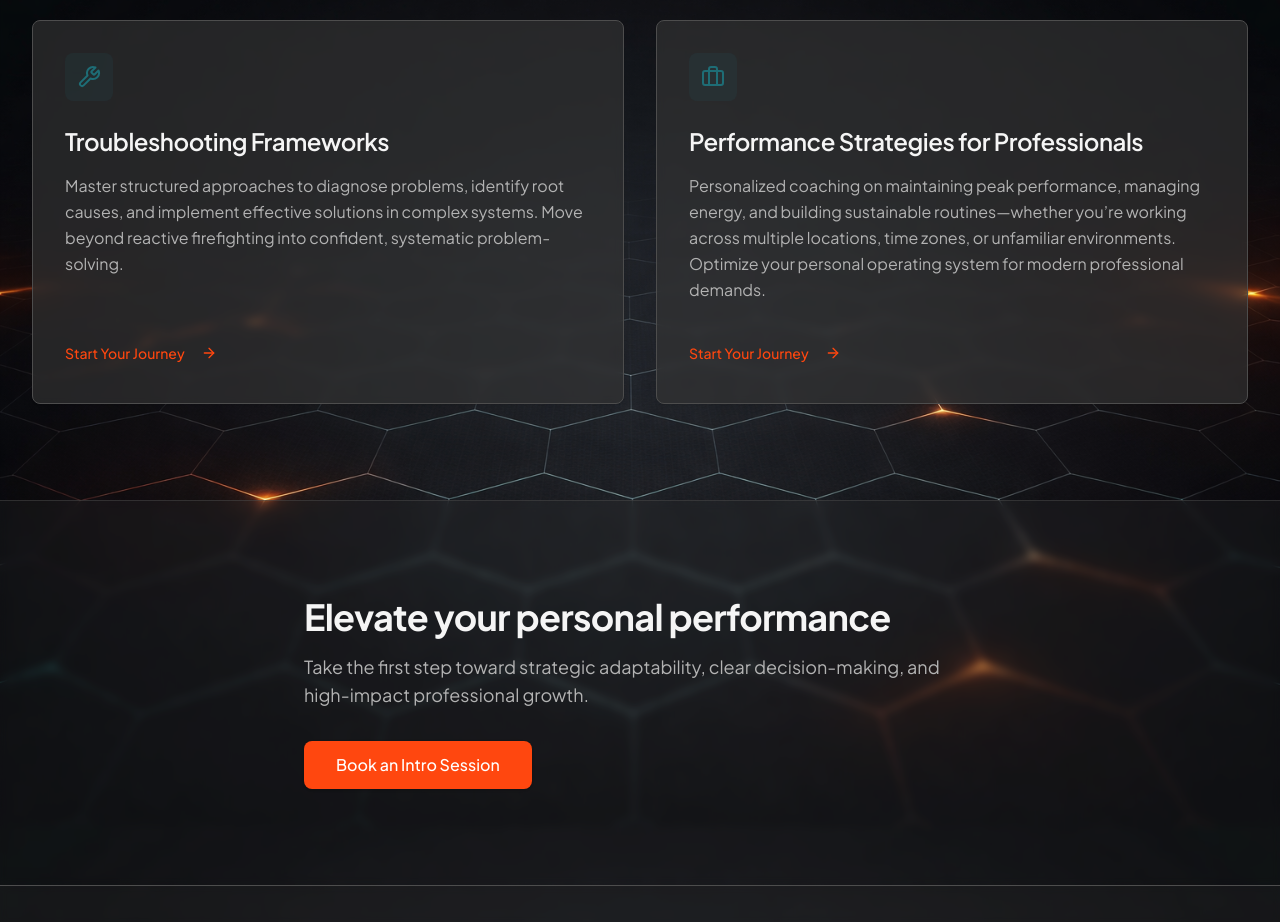
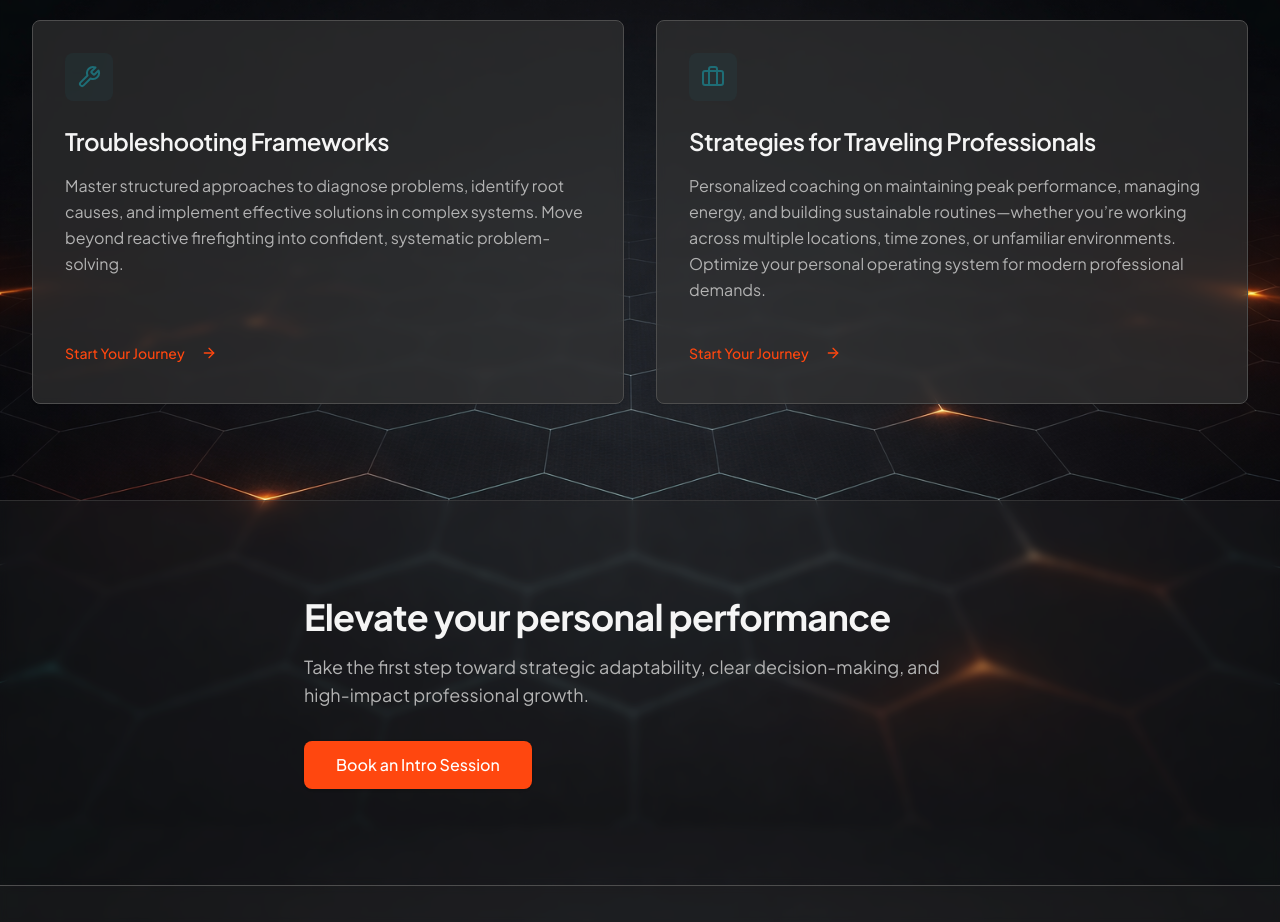
Before and after one commit to erikscomputers/adaptiveEDGE-site, a React (Vite) app: page /personal-development in a window 1280 px wide. Shown: the part 880-1802 px from the top of the page. Built offline with nearby package versions, Linux system fonts and the light colour scheme; the HTML template or start-up script is replaced by a standard one.

Commit message:
personalpage update

```diff
--- a/src/pages/PersonalDevelopmentPage.jsx
+++ b/src/pages/PersonalDevelopmentPage.jsx
@@ -31,7 +31,7 @@ const PersonalDevelopmentPage = () => {
     {
       id: 'performance',
       icon: Briefcase,
-      title: 'Performance Strategies for Professionals',
+      title: 'Strategies for Traveling Professionals',
       description: 'Personalized coaching on maintaining peak performance, managing energy, and building sustainable routines—whether you’re working across multiple locations, time zones, or unfamiliar environments. Optimize your personal operating system for modern professional demands.',
     },
   ];
```
